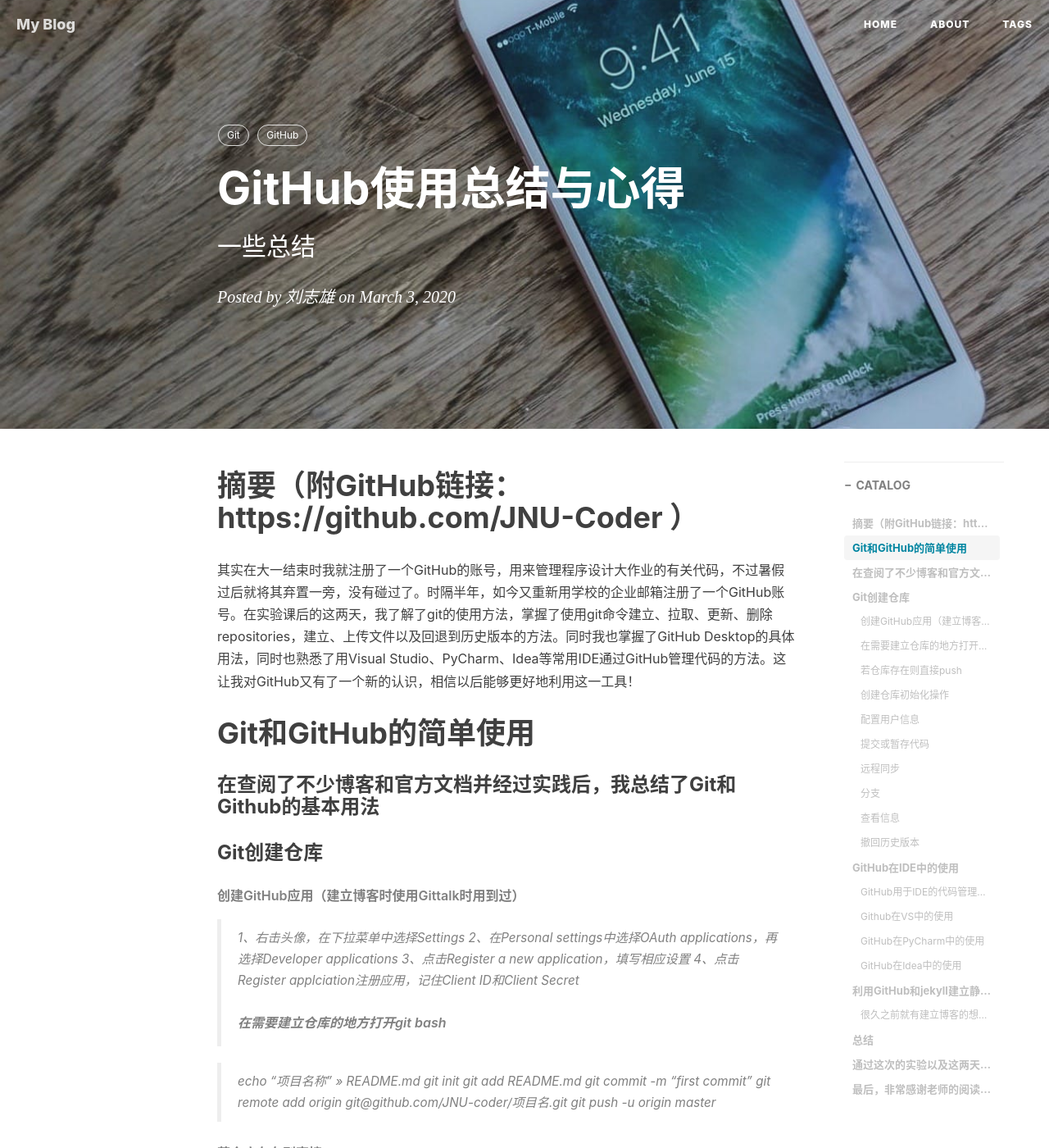
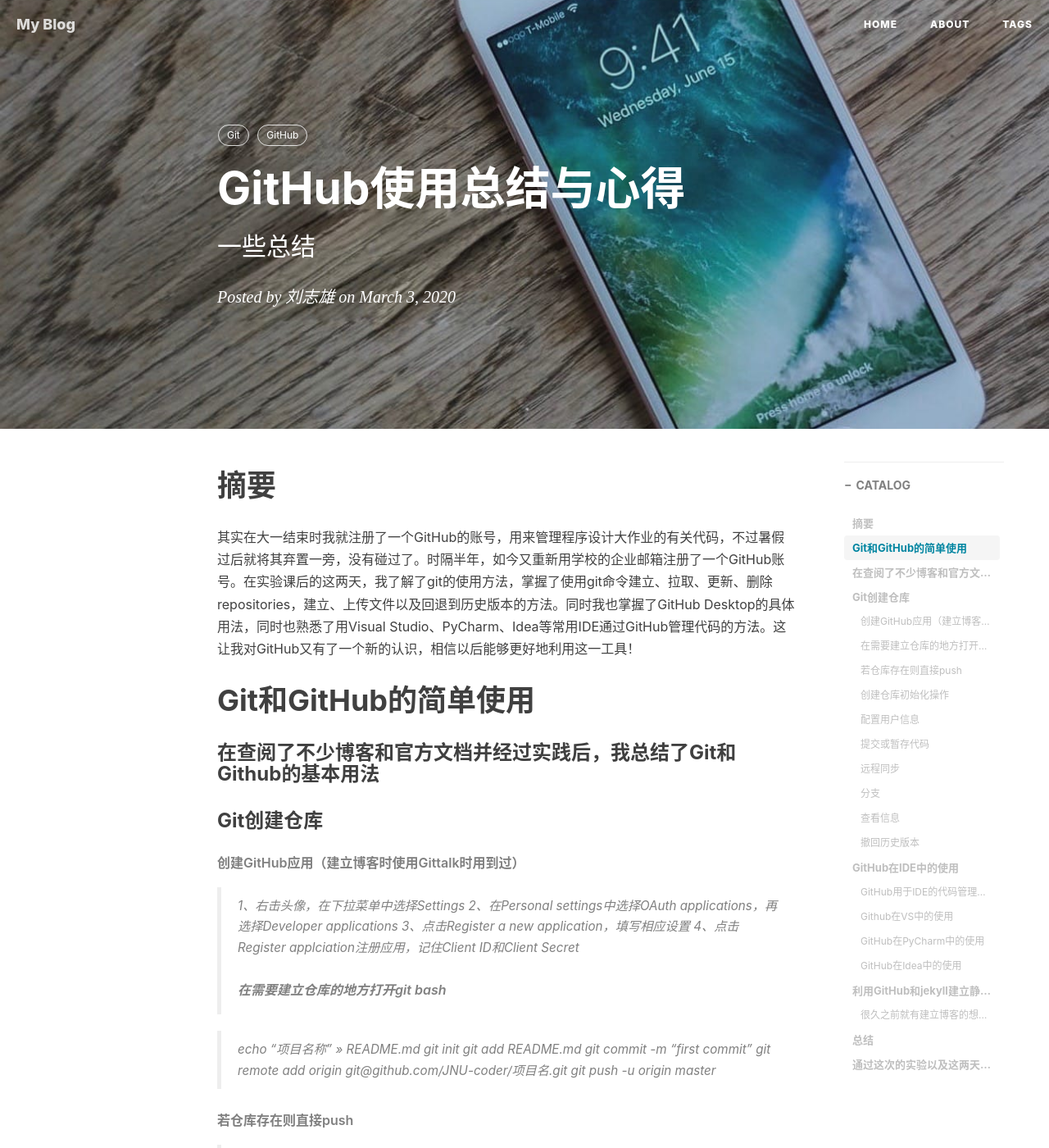
Before and after one commit to JNU-Coder/JNU-Coder.github.io, a Jekyll site: the page built from _posts/2020-03-04-GitHub使用总结与心得.md, in a window 1280 px wide and 1400 px high. Shown: the whole window at 82% size. Built offline with Jekyll 4.4.1, drawn with Linux system fonts in a browser that asks for light colours; nearby versions of some CDN libraries; comment, search, counter and statistics services are not loaded; some of the changed text lies outside the part shown.

Commit message:
Update 2020-03-04-GitHub使用总结与心得.md

```diff
--- a/_posts/2020-03-04-GitHub使用总结与心得.md
+++ b/_posts/2020-03-04-GitHub使用总结与心得.md
@@ -10,7 +10,7 @@
     - Git
     - GitHub
 ---
-# 摘要（附GitHub链接：https://github.com/JNU-Coder ）
+# 摘要
 其实在大一结束时我就注册了一个GitHub的账号，用来管理程序设计大作业的有关代码，不过暑假过后就将其弃置一旁，没有碰过了。时隔半年，如今又重新用学校的企业邮箱注册了一个GitHub账号。在实验课后的这两天，我了解了git的使用方法，掌握了使用git命令建立、拉取、更新、删除repositories，建立、上传文件以及回退到历史版本的方法。同时我也掌握了GitHub Desktop的具体用法，同时也熟悉了用Visual Studio、PyCharm、Idea等常用IDE通过GitHub管理代码的方法。这让我对GitHub又有了一个新的认识，相信以后能够更好地利用这一工具！
 # Git和GitHub的简单使用
 ### 在查阅了不少博客和官方文档并经过实践后，我总结了Git和Github的基本用法
@@ -155,5 +155,4 @@
 
 
 # 总结
-### 通过这次的实验以及这两天的折腾，我认为我对GitHub的基本使用有了更为深入的了解，能够应对一般情况下的应用场景，相信结果这一学期接下来的学习，我一定能够有所进步！
-# 最后，非常感谢老师的阅读！如有兴趣，欢迎阅读我的博客：https://jnu-coder.github.io/ （虽然现在只有一篇。。。）
+### 通过这次的实验以及这两天的折腾，我认为我对GitHub的基本使用有了更为深入的了解，能够应对一般情况下的应用场景.
```
